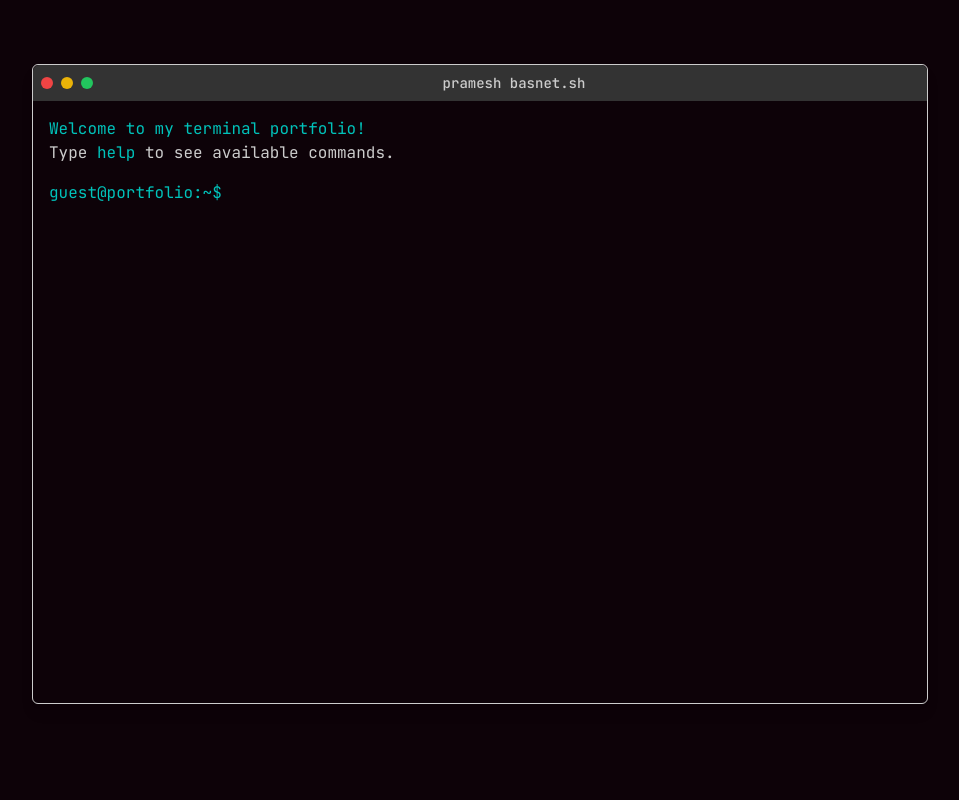
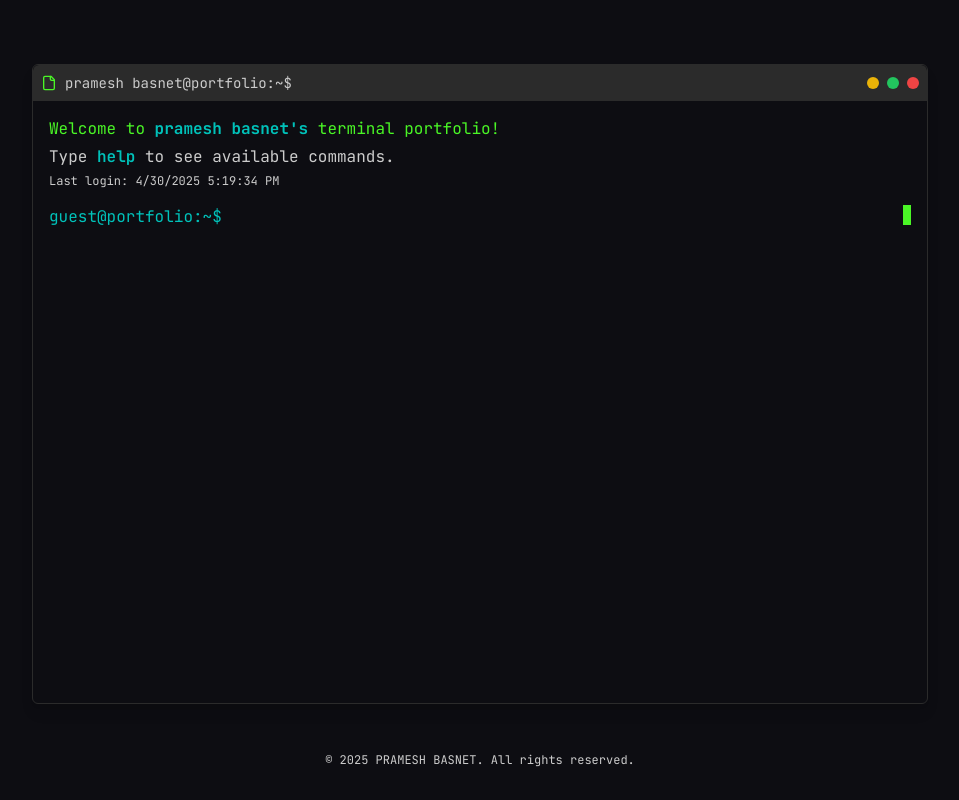
Before and after one commit to Prameshbasnet/command-line-artist, a React (Vite) app: page / in a window 1280 px wide. Shown: the whole page, without its empty margins (160-1119 px from the left). Built offline with nearby package versions, Linux system fonts and the light colour scheme.

Commit message:
Refactor: Improve terminal UI and content organization
- Updated terminal UI to resemble a Linux terminal.
- Improved content organization for better readability.

```diff
--- a/src/components/Terminal.tsx
+++ b/src/components/Terminal.tsx
@@ -7,6 +7,7 @@ import { skillsData } from '../data/skills';
 import { projectsData } from '../data/projects';
 import { experienceData } from '../data/experience';
 import { educationData } from '../data/education';
+import { ScrollArea } from './ui/scroll-area';
 
 const Terminal = () => {
   const [history, setHistory] = useState<{ command: string; response: React.ReactNode }[]>([
@@ -14,8 +15,9 @@ const Terminal = () => {
       command: '',
       response: (
         <div className="mb-4 typewriter">
-          <p className="text-terminal-blue">Welcome to my terminal portfolio!</p>
-          <p>Type <span className="text-terminal-blue">help</span> to see available commands.</p>
+          <p className="text-terminal-green">Welcome to <span className="text-terminal-blue font-bold">{aboutData.name.toLowerCase()}'s</span> terminal portfolio!</p>
+          <p className="mt-1">Type <span className="text-terminal-blue font-semibold">help</span> to see available commands.</p>
+          <p className="mt-1 text-terminal-gray text-xs">Last login: {new Date().toLocaleDateString()} {new Date().toLocaleTimeString()}</p>
         </div>
       )
     }
@@ -29,50 +31,57 @@ const Terminal = () => {
   const about = (
     <div className="mb-4">
       <p className="mb-2 text-terminal-blue font-bold">{aboutData.name}</p>
-      <p className="mb-1">{aboutData.location} • {aboutData.phone} • {aboutData.email}</p>
-      <p className="mb-2">{aboutData.website}</p>
-      <p className="mb-2">• {aboutData.linkedin} • {aboutData.github}</p>
-      <p className="mt-4">{aboutData.summary}</p>
+      <div className="pl-2 border-l-2 border-terminal-darkgray">
+        <p className="mb-1">{aboutData.location} • {aboutData.phone}</p>
+        <p className="mb-1">{aboutData.email}</p>
+        <p className="mb-1">{aboutData.website}</p>
+        <p className="mb-2">
+          <a href={aboutData.linkedin} target="_blank" rel="noopener noreferrer" className="text-terminal-blue hover:underline">LinkedIn</a> •
+          <a href={aboutData.github} target="_blank" rel="noopener noreferrer" className="text-terminal-blue hover:underline ml-2">GitHub</a>
+        </p>
+        <p className="mt-4 text-terminal-gray">{aboutData.summary}</p>
+      </div>
     </div>
   );
 
   const skills = (
     <div className="mb-4">
-      <p className="mb-2 text-terminal-blue">Technical Skills:</p>
-
+      <p className="mb-2 text-terminal-blue font-bold">Technical Skills:</p>
+      <div className="pl-2 border-l-2 border-terminal-darkgray">
         <div className="mb-2">
-        <p className="font-medium">Languages & Frameworks:</p>
-        <p className="pl-4">{skillsData.languages.join(', ')}</p>
+          <p className="font-medium text-terminal-green">Languages & Frameworks:</p>
+          <p className="pl-4 text-terminal-gray">{skillsData.languages.join(', ')}</p>
         </div>
 
         <div className="mb-2">
-        <p className="font-medium">Databases:</p>
-        <p className="pl-4">{skillsData.databases.join(', ')}</p>
+          <p className="font-medium text-terminal-green">Databases:</p>
+          <p className="pl-4 text-terminal-gray">{skillsData.databases.join(', ')}</p>
         </div>
 
         <div className="mb-2">
-        <p className="font-medium">Tools & Platforms:</p>
-        <p className="pl-4">{skillsData.tools.join(', ')}</p>
+          <p className="font-medium text-terminal-green">Tools & Platforms:</p>
+          <p className="pl-4 text-terminal-gray">{skillsData.tools.join(', ')}</p>
         </div>
 
         <div className="mb-2">
-        <p className="font-medium">Other:</p>
-        <p className="pl-4">{skillsData.other.join(', ')}</p>
+          <p className="font-medium text-terminal-green">Other:</p>
+          <p className="pl-4 text-terminal-gray">{skillsData.other.join(', ')}</p>
+        </div>
       </div>
     </div>
   );
 
   const projects = (
     <div className="mb-4">
-      <p className="mb-2 text-terminal-blue">Projects:</p>
+      <p className="mb-2 text-terminal-blue font-bold">Projects:</p>
 
       {projectsData.map((project, index) => (
-        <div key={index} className="mb-3">
-          <p className="font-bold">{project.name}</p>
-          <p className="pl-4 italic">Technologies: {project.technologies}</p>
-          <ul className="list-disc list-inside pl-4">
+        <div key={index} className="mb-3 pl-2 border-l-2 border-terminal-darkgray">
+          <p className="font-bold text-terminal-green">{project.name}</p>
+          <p className="pl-4 italic text-xs text-terminal-gray">Technologies: {project.technologies}</p>
+          <ul className="list-disc list-inside pl-4 text-terminal-gray">
             {project.description.map((item, i) => (
-              <li key={i}>{item}</li>
+              <li key={i} className="text-sm">{item}</li>
             ))}
           </ul>
         </div>
@@ -82,17 +91,17 @@ const Terminal = () => {
 
   const experience = (
     <div className="mb-4">
-      <p className="mb-2 text-terminal-blue">Work Experience:</p>
+      <p className="mb-2 text-terminal-blue font-bold">Work Experience:</p>
 
       {experienceData.map((job, index) => (
-        <div key={index} className="mb-3">
+        <div key={index} className="mb-3 pl-2 border-l-2 border-terminal-darkgray">
           <div className="flex justify-between">
-            <p className="font-bold">{job.title}</p>
-            <p>{job.period}</p>
+            <p className="font-bold text-terminal-green">{job.title}</p>
+            <p className="text-terminal-gray text-sm">{job.period}</p>
           </div>
-          <ul className="list-disc list-inside pl-4">
+          <ul className="list-disc list-inside pl-4 text-terminal-gray">
             {job.responsibilities.map((responsibility, i) => (
-              <li key={i}>{responsibility}</li>
+              <li key={i} className="text-sm">{responsibility}</li>
             ))}
           </ul>
         </div>
@@ -102,15 +111,15 @@ const Terminal = () => {
 
   const education = (
     <div className="mb-4">
-      <p className="mb-2 text-terminal-blue">Education:</p>
+      <p className="mb-2 text-terminal-blue font-bold">Education:</p>
 
       {educationData.map((edu, index) => (
-        <div key={index} className="mb-2">
+        <div key={index} className="mb-2 pl-2 border-l-2 border-terminal-darkgray">
           <div className="flex justify-between">
-            <p className="font-bold">{edu.degree}</p>
-            <p>{edu.period}</p>
+            <p className="font-bold text-terminal-green">{edu.degree}</p>
+            <p className="text-terminal-gray text-sm">{edu.period}</p>
           </div>
-          <p>{edu.institution}</p>
+          <p className="text-terminal-gray">{edu.institution}</p>
         </div>
       ))}
     </div>
@@ -118,28 +127,58 @@ const Terminal = () => {
 
   const contact = (
     <div className="mb-4">
-      <p className="mb-2 text-terminal-blue">Contact Information:</p>
-      <p>Email: {aboutData.email}</p>
-      <p>Phone: {aboutData.phone}</p>
-      <p>GitHub: {aboutData.github}</p>
-      <p>LinkedIn: {aboutData.linkedin}</p>
-      <p>Website: {aboutData.website}</p>
+      <p className="mb-2 text-terminal-blue font-bold">Contact Information:</p>
+      <div className="pl-2 border-l-2 border-terminal-darkgray">
+        <p className="text-terminal-gray"><span className="text-terminal-green">Email:</span> {aboutData.email}</p>
+        <p className="text-terminal-gray"><span className="text-terminal-green">Phone:</span> {aboutData.phone}</p>
+        <p className="text-terminal-gray"><span className="text-terminal-green">GitHub:</span> <a href={aboutData.github} target="_blank" rel="noopener noreferrer" className="text-terminal-blue hover:underline">{aboutData.github}</a></p>
+        <p className="text-terminal-gray"><span className="text-terminal-green">LinkedIn:</span> <a href={aboutData.linkedin} target="_blank" rel="noopener noreferrer" className="text-terminal-blue hover:underline">{aboutData.linkedin}</a></p>
+        <p className="text-terminal-gray"><span className="text-terminal-green">Website:</span> <a href={aboutData.website} target="_blank" rel="noopener noreferrer" className="text-terminal-blue hover:underline">{aboutData.website}</a></p>
+      </div>
     </div>
   );
 
   const help = (
     <div className="mb-4">
-      <p className="mb-2 text-terminal-blue">Available commands:</p>
-      <ul>
-        <li><span className="text-terminal-blue">about</span> - Learn about me</li>
-        <li><span className="text-terminal-blue">skills</span> - View my technical skills</li>
-        <li><span className="text-terminal-blue">projects</span> - See my projects</li>
-        <li><span className="text-terminal-blue">experience</span> - View my work experience</li>
-        <li><span className="text-terminal-blue">education</span> - See my educational background</li>
-        <li><span className="text-terminal-blue">contact</span> - Get my contact info</li>
-        <li><span className="text-terminal-blue">clear</span> - Clear the terminal</li>
-        <li><span className="text-terminal-blue">help</span> - Show this help message</li>
-      </ul>
+      <p className="mb-2 text-terminal-blue font-bold">Available commands:</p>
+      <div className="pl-2 border-l-2 border-terminal-darkgray">
+        <table className="table-auto border-collapse">
+          <tbody>
+            <tr>
+              <td className="pr-4 text-terminal-blue">about</td>
+              <td className="text-terminal-gray">Learn about me</td>
+            </tr>
+            <tr>
+              <td className="pr-4 text-terminal-blue">skills</td>
+              <td className="text-terminal-gray">View my technical skills</td>
+            </tr>
+            <tr>
+              <td className="pr-4 text-terminal-blue">projects</td>
+              <td className="text-terminal-gray">See my projects</td>
+            </tr>
+            <tr>
+              <td className="pr-4 text-terminal-blue">experience</td>
+              <td className="text-terminal-gray">View my work experience</td>
+            </tr>
+            <tr>
+              <td className="pr-4 text-terminal-blue">education</td>
+              <td className="text-terminal-gray">See my educational background</td>
+            </tr>
+            <tr>
+              <td className="pr-4 text-terminal-blue">contact</td>
+              <td className="text-terminal-gray">Get my contact info</td>
+            </tr>
+            <tr>
+              <td className="pr-4 text-terminal-blue">clear</td>
+              <td className="text-terminal-gray">Clear the terminal</td>
+            </tr>
+            <tr>
+              <td className="pr-4 text-terminal-blue">help</td>
+              <td className="text-terminal-gray">Show this help message</td>
+            </tr>
+          </tbody>
+        </table>
+      </div>
     </div>
   );
 
@@ -214,10 +253,11 @@ const Terminal = () => {
 
   return (
     <div
-      className="terminal-window max-w-4xl w-full mx-auto my-8 shadow-lg h-[80vh]"
+      className="terminal-window max-w-4xl w-full mx-auto my-8 shadow-lg h-[80vh] rounded-md overflow-hidden border border-terminal-darkgray"
       onClick={focusInput}
     >
-      <TerminalHeader title={`${aboutData.name.toLowerCase()}.sh`} />
+      <TerminalHeader title={`${aboutData.name.toLowerCase()}@portfolio:~$`} />
+      <ScrollArea className="h-[calc(80vh-32px)]">
         <TerminalContent
           history={history}
           currentPath={currentPath}
@@ -227,6 +267,7 @@ const Terminal = () => {
           inputRef={inputRef}
           contentRef={contentRef}
         />
+      </ScrollArea>
     </div>
   );
 };
--- a/src/components/TerminalContent.tsx
+++ b/src/components/TerminalContent.tsx
@@ -21,30 +21,33 @@ const TerminalContent: React.FC<TerminalContentProps> = ({
   contentRef
 }) => {
   return (
-    <div className="terminal-content h-full overflow-y-auto" ref={contentRef}>
+    <div className="terminal-content p-4 font-mono" ref={contentRef}>
       {history.map((item, index) => (
-        <div key={index}>
+        <div key={index} className="mb-3">
           {item.command && (
-            <div className="terminal-prompt mb-1">
-              <span className="text-terminal-blue mr-2">guest@portfolio:{currentPath}$</span>
-              <span className="command">{item.command}</span>
+            <div className="terminal-prompt mb-1 flex">
+              <span className="text-terminal-blue mr-1">guest@portfolio:{currentPath}$</span>
+              <span className="command text-terminal-green">{item.command}</span>
             </div>
           )}
-          <div className="response">{item.response}</div>
+          <div className="response pl-0">{item.response}</div>
         </div>
       ))}
 
-      <form onSubmit={handleSubmit} className="terminal-prompt">
-        <span className="text-terminal-blue mr-2">guest@portfolio:{currentPath}$</span>
+      <form onSubmit={handleSubmit} className="terminal-prompt flex">
+        <span className="text-terminal-blue mr-1">guest@portfolio:{currentPath}$</span>
+        <div className="relative flex-1">
           <input
             type="text"
             value={input}
             onChange={(e) => setInput(e.target.value)}
-          className="command flex-1 bg-transparent border-none outline-none text-terminal-green"
+            className="command flex-1 bg-transparent border-none outline-none text-terminal-green w-full pr-2"
             ref={inputRef}
             autoComplete="off"
             autoFocus
           />
+          <span className="cursor absolute right-0 top-0 w-2 h-5 bg-terminal-green inline-block animate-blink"></span>
+        </div>
       </form>
     </div>
   );
--- a/src/components/TerminalHeader.tsx
+++ b/src/components/TerminalHeader.tsx
@@ -1,5 +1,6 @@
 
 import React from 'react';
+import { File, X, Minus } from 'lucide-react';
 
 interface TerminalHeaderProps {
   title: string;
@@ -7,14 +8,19 @@ interface TerminalHeaderProps {
 
 const TerminalHeader: React.FC<TerminalHeaderProps> = ({ title }) => {
   return (
-    <div className="terminal-header bg-terminal-header p-2 flex items-center rounded-t-md">
-      <div className="flex space-x-2 mr-4">
-        <div className="w-3 h-3 rounded-full bg-red-500"></div>
-        <div className="w-3 h-3 rounded-full bg-yellow-500"></div>
+    <div className="terminal-header bg-terminal-darkgray p-2 flex items-center justify-between rounded-t-md">
+      <div className="flex items-center">
+        <File className="w-4 h-4 text-terminal-green mr-2" />
+        <span className="text-terminal-gray text-sm">{title}</span>
+      </div>
+      <div className="flex space-x-2">
+        <div className="w-3 h-3 rounded-full bg-yellow-500 flex items-center justify-center">
+          <Minus className="w-2 h-2 text-yellow-800 opacity-0 group-hover:opacity-100" />
+        </div>
         <div className="w-3 h-3 rounded-full bg-green-500"></div>
-      </div>
-      <div className="flex-1 text-center text-terminal-gray text-sm font-medium">
-        {title}
+        <div className="w-3 h-3 rounded-full bg-red-500 flex items-center justify-center">
+          <X className="w-2 h-2 text-red-800 opacity-0 group-hover:opacity-100" />
+        </div>
       </div>
     </div>
   );
--- a/src/index.css
+++ b/src/index.css
@@ -1,5 +1,6 @@
 
 @import url('https://fonts.googleapis.com/css2?family=JetBrains+Mono:wght@400;500;600;700&display=swap');
+@import url('https://fonts.googleapis.com/css2?family=Ubuntu+Mono:wght@400;700&display=swap');
 
 @tailwind base;
 @tailwind components;
@@ -103,7 +104,8 @@
   }
 
   .terminal-window {
-    @apply bg-terminal-black border border-terminal-gray rounded-md overflow-hidden;
+    @apply bg-terminal-black border border-terminal-darkgray rounded-md overflow-hidden shadow-lg;
+    box-shadow: 0 10px 30px rgba(0, 0, 0, 0.5);
   }
 
   .terminal-header {
@@ -111,7 +113,7 @@
   }
 
   .terminal-content {
-    @apply p-4 overflow-y-auto;
+    @apply p-4 overflow-y-auto font-ubuntu;
   }
 
   .terminal-prompt {
@@ -139,3 +141,18 @@
     animation: typewriter 3s steps(40, end);
   }
 }
+
+@layer utilities {
+  .font-ubuntu {
+    font-family: 'Ubuntu Mono', monospace;
+  }
+}
+
+@keyframes typewriter {
+  from {
+    width: 0;
+  }
+  to {
+    width: 100%;
+  }
+}
--- a/src/pages/Index.tsx
+++ b/src/pages/Index.tsx
@@ -4,9 +4,12 @@ import { aboutData } from "../data/about";
 
 const Index = () => {
   return (
-    <div className="min-h-screen bg-terminal-black p-4 sm:p-8">
+    <div className="min-h-screen bg-terminal-black p-4 sm:p-8 flex flex-col items-center justify-center">
       <h1 className="text-center text-terminal-green text-2xl mb-4 sr-only">{aboutData.name} - Terminal Portfolio</h1>
       <Terminal />
+      <p className="text-terminal-gray text-xs mt-4 text-center">
+        © {new Date().getFullYear()} {aboutData.name}. All rights reserved.
+      </p>
     </div>
   );
 };
--- a/tailwind.config.ts
+++ b/tailwind.config.ts
@@ -64,15 +64,16 @@ export default {
 					ring: 'hsl(var(--sidebar-ring))'
 				},
 				terminal: {
-					black: '#0D0208',
+					black: '#0D0D12',
 					green: '#4AF626',
 					blue: '#00C2BA',
 					gray: '#CCCCCC',
-					darkgray: '#333333'
+					darkgray: '#2B2B2B'
 				}
 			},
 			fontFamily: {
-				mono: ['JetBrains Mono', 'monospace'],
+				mono: ['JetBrains Mono', 'Ubuntu Mono', 'monospace'],
+				ubuntu: ['Ubuntu Mono', 'monospace'],
 			},
 			borderRadius: {
 				lg: 'var(--radius)',
```
Lines whose indentation alone changed are shown as unchanged.
